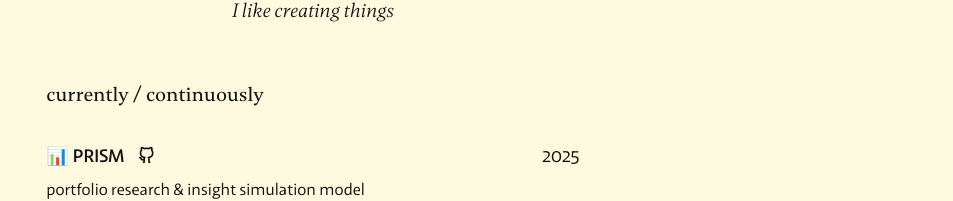
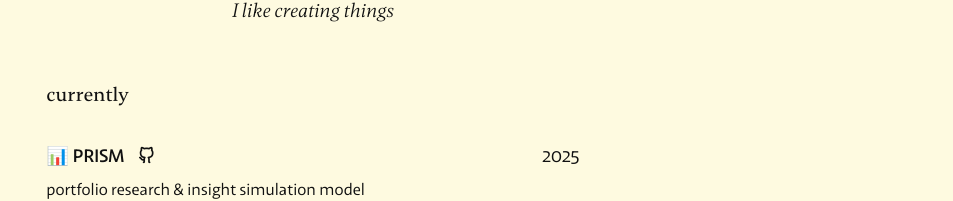
Before and after one commit to aadya-khanna/portfolio_frontend, a React (Vite) app: page /projects in a window 1280 px wide. Shown: the part 157-358 px from the top of the page, without its empty margins (327-1280 px from the left). Built offline with nearby package versions, Linux system fonts and the light colour scheme; no server answers.

Commit message:
fixed typo in projects

```diff
--- a/src/pages/Projects.jsx
+++ b/src/pages/Projects.jsx
@@ -28,7 +28,7 @@ export default function Projects() {
           <div className="sm:w-full md:w-5/12 pt-4 px-4 md:px-0 pb-10">
             {/* What I'm Building Currently Section */}
             <h2 className="text-xl font-gambetta font-medium text-left pb-8">
-             currently / continuously
+             currently
             </h2>
 
             <div className="pb-10">
```
